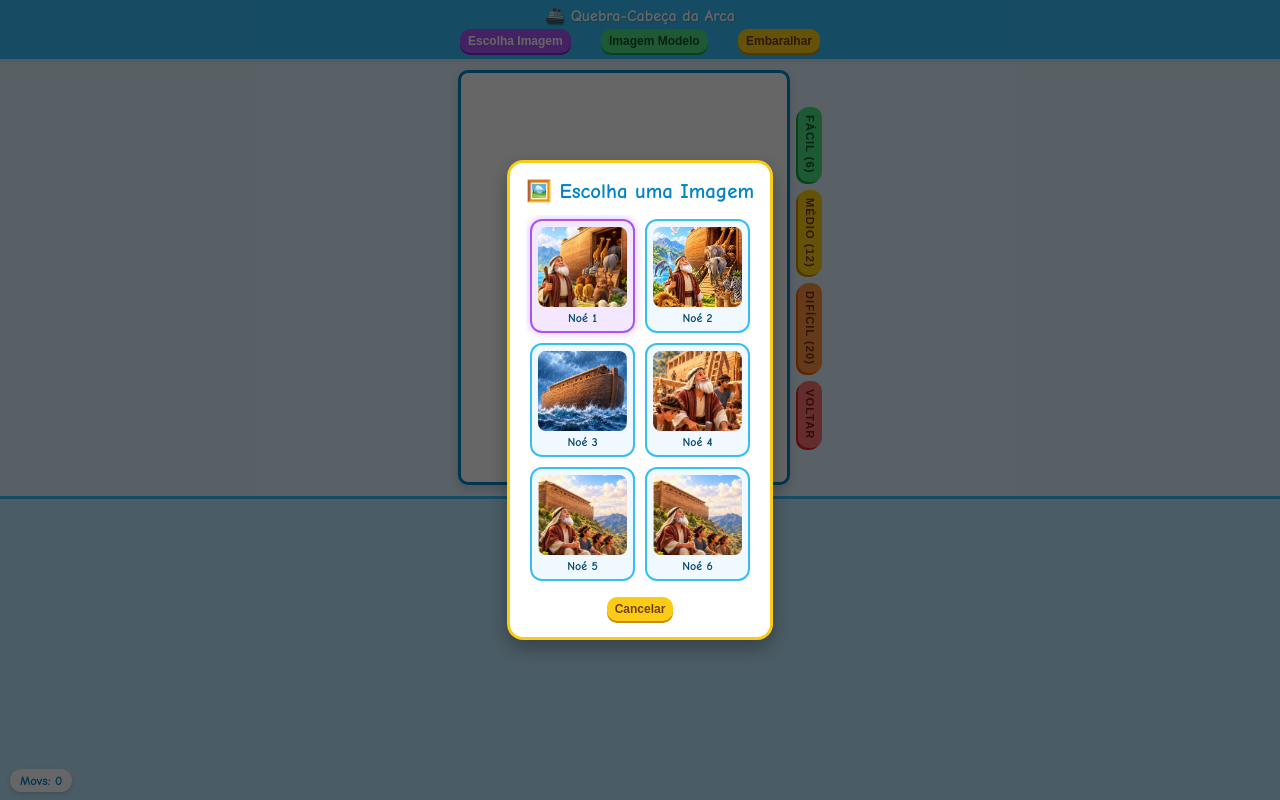
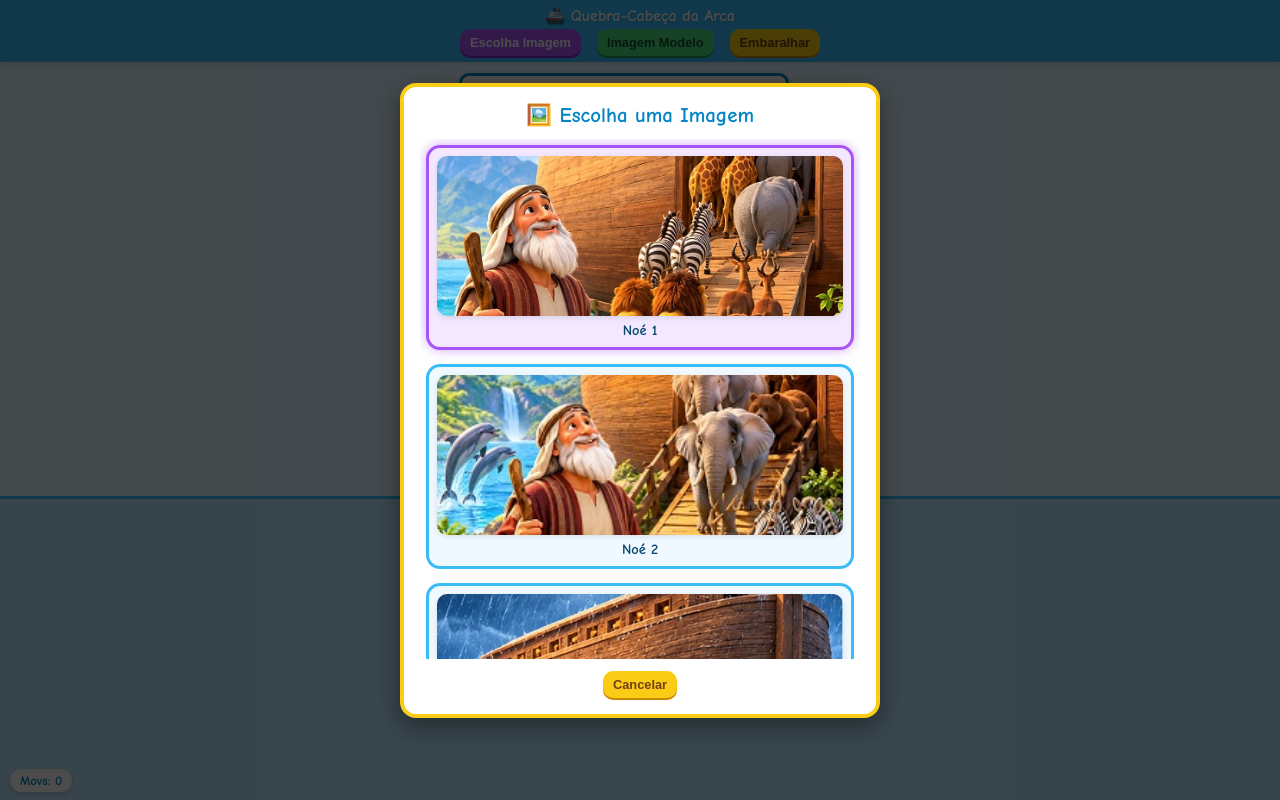
Before and after one commit to ImpulsoWeb10/index.html, a plain HTML site: page bibliakids/index.html in a window 1280 px wide. Both pictures are taken after a click on the button "Escolha Imagem". Drawn offline with Linux system fonts and the light colour scheme.

Commit message:
Update index.html

```diff
--- a/bibliakids/index.html
+++ b/bibliakids/index.html
@@ -66,8 +66,8 @@
       background-color: #facc15;
       color: #713f12;
       border: none;
-      padding: 5px 8px;
-      font-size: 0.75rem;
+      padding: 6px 10px;
+      font-size: 0.8rem;
       font-weight: bold;
       border-radius: 10px;
       box-shadow: 0 2px 0 #ca8a04;
@@ -195,7 +195,6 @@
       flex-shrink: 0;
     }
 
-    /* Contador na parte azul inferior (lado esquerdo) */
     .tray-counter {
       position: absolute;
       bottom: 8px;
@@ -211,7 +210,7 @@
       pointer-events: none;
     }
 
-    /* Modais */
+    /* Modais Estilizados */
     .modal {
       display: none;
       position: fixed;
@@ -219,7 +218,7 @@
       left: 0;
       width: 100vw;
       height: 100vh;
-      background: rgba(0, 0, 0, 0.6);
+      background: rgba(0, 0, 0, 0.7);
       z-index: 200;
       justify-content: center;
       align-items: center;
@@ -230,9 +229,10 @@
       padding: 16px;
       border-radius: 16px;
       text-align: center;
-      box-shadow: 0 8px 20px rgba(0,0,0,0.3);
-      border: 3px solid #facc15;
-      max-width: 90%;
+      box-shadow: 0 8px 25px rgba(0,0,0,0.4);
+      border: 4px solid #facc15;
+      width: 92%;
+      max-width: 480px;
       max-height: 90vh;
       display: flex;
       flex-direction: column;
@@ -253,7 +253,7 @@
     }
 
     .model-img {
-      max-width: 75vw;
+      max-width: 80vw;
       max-height: 55vh;
       object-fit: contain;
       border-radius: 8px;
@@ -261,49 +261,50 @@
       box-shadow: 0 4px 8px rgba(0,0,0,0.15);
     }
 
-    /* Modal Escolha de Imagem */
+    /* Modal Elegante de Escolha de Imagem (MAIOR) */
     .image-grid {
-      display: grid;
-      grid-template-columns: repeat(2, 1fr);
-      gap: 10px;
+      display: flex;
+      flex-direction: column;
+      gap: 14px;
       width: 100%;
-      max-height: 60vh;
+      max-height: 65vh;
       overflow-y: auto;
-      padding: 4px;
+      padding: 6px;
     }
 
     .image-card {
       background: #f0f9ff;
-      border: 2px solid #38bdf8;
-      border-radius: 12px;
-      padding: 6px;
+      border: 3px solid #38bdf8;
+      border-radius: 14px;
+      padding: 8px;
       cursor: pointer;
       transition: transform 0.2s, border-color 0.2s, box-shadow 0.2s;
       display: flex;
       flex-direction: column;
       align-items: center;
-      gap: 4px;
+      gap: 6px;
     }
 
     .image-card:active {
-      transform: scale(0.95);
+      transform: scale(0.98);
     }
 
     .image-card.active {
       border-color: #a855f7;
       background-color: #f3e8ff;
-      box-shadow: 0 0 10px rgba(168, 85, 247, 0.4);
+      box-shadow: 0 0 12px rgba(168, 85, 247, 0.5);
     }
 
     .image-card img {
       width: 100%;
-      height: 80px;
+      height: 160px;
       object-fit: cover;
-      border-radius: 8px;
+      border-radius: 10px;
+      box-shadow: 0 2px 6px rgba(0,0,0,0.1);
     }
 
     .image-card span {
-      font-size: 0.75rem;
+      font-size: 0.9rem;
       font-weight: bold;
       color: #0c4a6e;
     }
@@ -374,7 +375,6 @@
   </div>
 
   <script>
-    // Lista das 5 imagens disponíveis
     const IMAGES = [
       { id: 'noe', src: 'noe.jpg', label: 'Noé 1' },
       { id: 'noe1', src: 'noe1.jpg', label: 'Noé 2' },
@@ -386,8 +386,7 @@
 
     let currentImageSrc = IMAGES[0].src;
 
-    // Estado do jogo e Trava de Nível
-    let currentLevel = null; // null | 'easy' | 'medium' | 'hard'
+    let currentLevel = null;
     let COLS = 4;
     let ROWS = 5;
     let TOTAL_PIECES = COLS * ROWS;
@@ -477,7 +476,6 @@
       pieceHeight = boardHeight / ROWS;
     }
 
-    // Trava e Gerenciamento de Nível
     function handleLevelClick(levelName, cols, rows) {
       if (currentLevel !== null && currentLevel !== levelName) {
         lockModal.style.display = 'flex';
@@ -491,7 +489,6 @@
       setupGame();
     }
 
-    // Zera o jogo completamente para trocar de nível sem acúmulo de imagens
     function resetAndClearGame() {
       currentLevel = null;
       clearAllPieces();
@@ -505,7 +502,6 @@
     }
 
     function clearAllPieces() {
-      // Remove todas as peças soltas no body e containers
       document.querySelectorAll('.piece').forEach(p => p.remove());
     }
 
@@ -684,12 +680,10 @@
       window.addEventListener('mouseup', onEnd);
     }
 
-    // Eventos de Nível com Trava
     easyBtn.addEventListener('click', () => handleLevelClick('easy', 2, 3));
     mediumBtn.addEventListener('click', () => handleLevelClick('medium', 3, 4));
     hardBtn.addEventListener('click', () => handleLevelClick('hard', 4, 5));
 
-    // Botões dos Modais de Trava e Voltar
     lockResetBtn.addEventListener('click', resetAndClearGame);
     backBtn.addEventListener('click', () => {
       if (currentLevel !== null) {
@@ -722,7 +716,6 @@
 
     modalRestartBtn.addEventListener('click', initGame);
 
-    // Inicialização
     const imgLoader = new Image();
     imgLoader.src = currentImageSrc;
     imgLoader.onload = () => setupDimensions();
```
